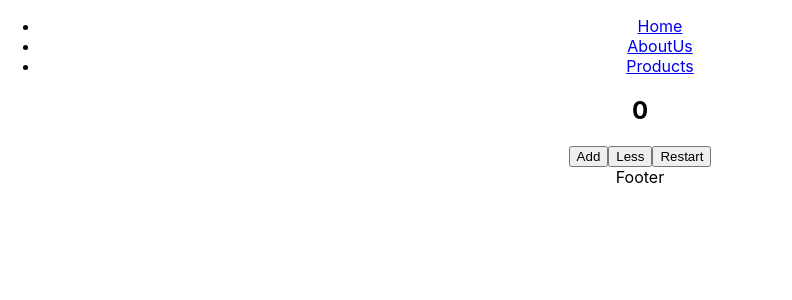
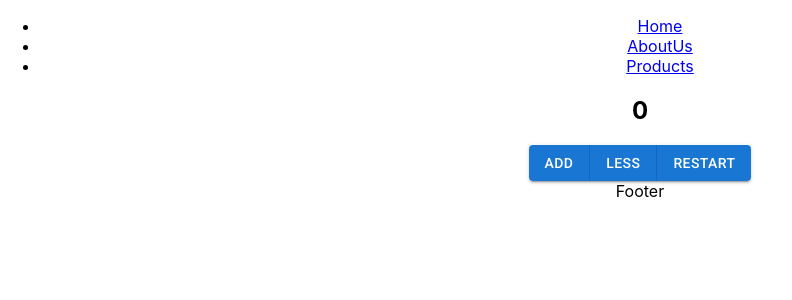
Before and after one commit to sergiotrrs/ch34-react-02-counter, a React (Create React App) app: page /products in a window 1280 px wide. Shown: the top 300 px of the page, without its empty margins (0-792 px from the left). Built offline with nearby package versions, Linux system fonts and the light colour scheme.

Commit message:
ci: button group de MUI

```diff
--- a/package.json
+++ b/package.json
@@ -3,6 +3,10 @@
   "version": "0.1.0",
   "private": true,
   "dependencies": {
+    "@emotion/react": "^11.11.1",
+    "@emotion/styled": "^11.11.0",
+    "@fontsource/roboto": "^5.0.8",
+    "@mui/material": "^5.14.19",
     "@testing-library/jest-dom": "^5.17.0",
     "@testing-library/react": "^13.4.0",
     "@testing-library/user-event": "^13.5.0",
--- a/src/App.js
+++ b/src/App.js
@@ -14,6 +14,7 @@ function App() {
         <Route index element={ <Home />} />
         <Route path="products" element={ <Products />} />
         <Route path="about-us" element={ <AboutUs />} />
+        <Route path="*" element={ <Home />} />
        </Routes>
       <Footer />
     </div>
--- a/src/components/counter/CounterApp.jsx
+++ b/src/components/counter/CounterApp.jsx
@@ -1,8 +1,7 @@
 import { useState } from "react";
-import { Button } from "../button/Button";
+import { ButtonGroup, Button } from "@mui/material";
 
 const CounterApp = () => {
-
   //Hook UseState
   const [counter, setCounter] = useState(0);
 
@@ -11,8 +10,8 @@ const CounterApp = () => {
   };
 
   const handleDecrement = () => {
-    setCounter( counter - 1);
-  }
+    setCounter(counter - 1);
+  };
 
   // Agregar la funcionalidad para el botón decrement y reset
 
@@ -20,9 +19,14 @@ const CounterApp = () => {
     <div className="counter-container">
       <h2 id="counter"> {counter} </h2>
       <div id="buttons">
-        <Button onClick={handleIncrement} >Add</Button>
-        <Button onClick={handleDecrement} >Less</Button>
-        <button onClick={ ()=>setCounter(0) }> Restart</button>
+        <ButtonGroup
+          variant="contained"
+          aria-label="outlined primary button group"
+        >
+          <Button onClick={handleIncrement}>Add</Button>
+          <Button onClick={handleDecrement}>Less</Button>
+          <Button onClick={() => setCounter(0)}>Restart</Button>
+        </ButtonGroup>
       </div>
     </div>
   );
--- a/src/pages/about-us/AboutUs.jsx
+++ b/src/pages/about-us/AboutUs.jsx
@@ -1,7 +1,7 @@
-
-
 export const AboutUs = () => {
   return (
-    <div>AboutUs</div>
-  )
-}
+    <>
+      <div>AboutUs</div>
+    </>
+  );
+};
--- a/src/pages/navbar/NavBar.jsx
+++ b/src/pages/navbar/NavBar.jsx
@@ -11,6 +11,7 @@ export const NavBar = () => {
           </li>
           <li>
             <Link to="/about-us">AboutUs</Link>
+            {/* <a href="/about-us"  > About Us  </a> */}
           </li>
           <li>
             <Link to="/products">Products</Link>
```
Also changed, not shown: src/index.js (+9 -0 lines), 1 other file (tests, documents, lock files or other folders).
